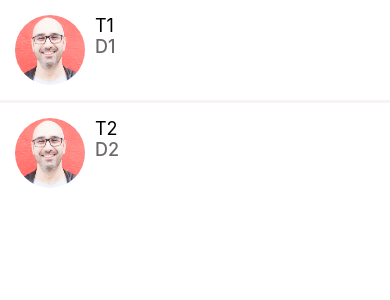
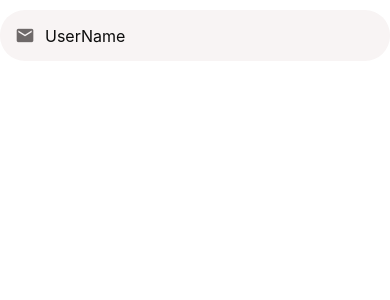
Before and after one commit to jehadabuawwad/done-with-it, a React Native app: screen / in a window 390 px wide. Shown: the top 300 px of the page. Built offline with nearby package versions, Linux system fonts and the light colour scheme.

Commit message:
feat : textInput and Screen Component added

```diff
--- a/App.tsx
+++ b/App.tsx
@@ -1,25 +1,31 @@
-import { StyleSheet, View } from "react-native";
+import { StatusBar, Platform, StyleSheet } from "react-native";
 
 import Card from "./app/components/Card";
 
 import colors from "./app/config/colors";
 import DetailsScreen from "./app/screens/ListingDetailsScreen";
 import MessagesScreen from "./app/screens/MessageScreen";
+import { AppTextInput } from "./app/components/AppTextInput";
+import Constants from "expo-constants";
 
+import Screen from "./app/components/Screen";
 const DoneWithIt = () => {
+  console.log();
+
   return (
     // <View style={styles.container}>
-    //   {/* <Card
+    //   <Card
     //     title='Red jacket for sale'
     //     subTitle='100$'
     //     image={require("./app/assets/card_photos/jacket.jpg")}
-    //   /> */}
-    //   {/* <DetailsScreen /> */}
+    //   />
+    //   <DetailsScreen />
+    //   <MessagesScreen />
+    // </View>
 
-    // </View>
-    <>
-      <MessagesScreen />
-    </>
+    <Screen>
+      <AppTextInput placeholder="UserName" icon='email' />
+    </Screen>
   );
 };
 
--- /dev/null
+++ b/app/components/AppTextInput.tsx
@@ -0,0 +1,45 @@
+import { Platform, StyleSheet, TextInput, View } from "react-native";
+import { MaterialCommunityIcons } from "@expo/vector-icons";
+
+import colors from "../config/colors";
+
+interface IAppTextInputProps {
+  icon: any;
+  placeholder: string;
+}
+
+export const AppTextInput: React.FunctionComponent<IAppTextInputProps> = ({
+  icon,
+  ...otherProps
+}) => {
+  return (
+    <View style={styles.container}>
+      <MaterialCommunityIcons
+        name={icon}
+        size={20}
+        color={colors.medium}
+        style={styles.icon}
+      />
+      <TextInput style={styles.textInput} {...otherProps} />
+    </View>
+  );
+};
+
+const styles = StyleSheet.create({
+  container: {
+    flexDirection: "row",
+    backgroundColor: colors.light,
+    borderRadius: 25,
+    padding: 15,
+    marginVertical: 10,
+    width: "100%",
+  },
+  textInput: {
+    fontSize: 16,
+    color: colors.dark,
+  },
+  icon: {
+    marginRight: 10,
+    paddingTop: Platform.OS === "android" ? 5 : 0,
+  },
+});
--- /dev/null
+++ b/app/components/Screen.tsx
@@ -0,0 +1,13 @@
+import Constants from "expo-constants";
+import { StyleSheet, SafeAreaView } from "react-native";
+
+interface IScreenProps {}
+
+const Screen: React.FunctionComponent<IScreenProps> = ({ children }) => {
+  return <SafeAreaView style={styles.screen}>{children}</SafeAreaView>;
+};
+
+const styles = StyleSheet.create({
+  screen: { paddingTop: Constants.statusBarHeight },
+});
+export default Screen;
--- a/app/config/colors.js
+++ b/app/config/colors.js
@@ -1,13 +1,15 @@
 export default {
+  black: "#000",
+  brownyBlack: "#1e1e1e",
+  cardBackground: "#f8f4f4",
+  dark: "#0c0c0c",
+  gray: "#6e6969",
+  light: "#f8f4f4",
+  medium: "#6e6969",
+  offOrange: "#ea676a",
+  offGreen: "#72cac3",
   primary: "#fc5c65",
   secondary: "#4ecdc4",
-  black: "#000",
+  transparance: "#ffffff00",
   white: "#fff",
-  gray: "#6e6969",
-  transparance: "#ffffff00",
-  brownyBlack: "#1e1e1e",
-  offGreen: "#72cac3",
-  offOrange: "#ea676a",
-  cardBackground: "#f8f4f4",
-  light: "#f8f4f4",
 };
--- a/package.json
+++ b/package.json
@@ -10,7 +10,9 @@
     "eject": "expo eject"
   },
   "dependencies": {
+    "@expo/vector-icons": "^12.0.5",
     "expo": "~44.0.0",
+    "expo-constants": "^13.0.2",
     "expo-status-bar": "~1.2.0",
     "react": "17.0.1",
     "react-dom": "17.0.1",
```
Also changed, not shown: 2 other files (tests, documents, lock files or other folders).
